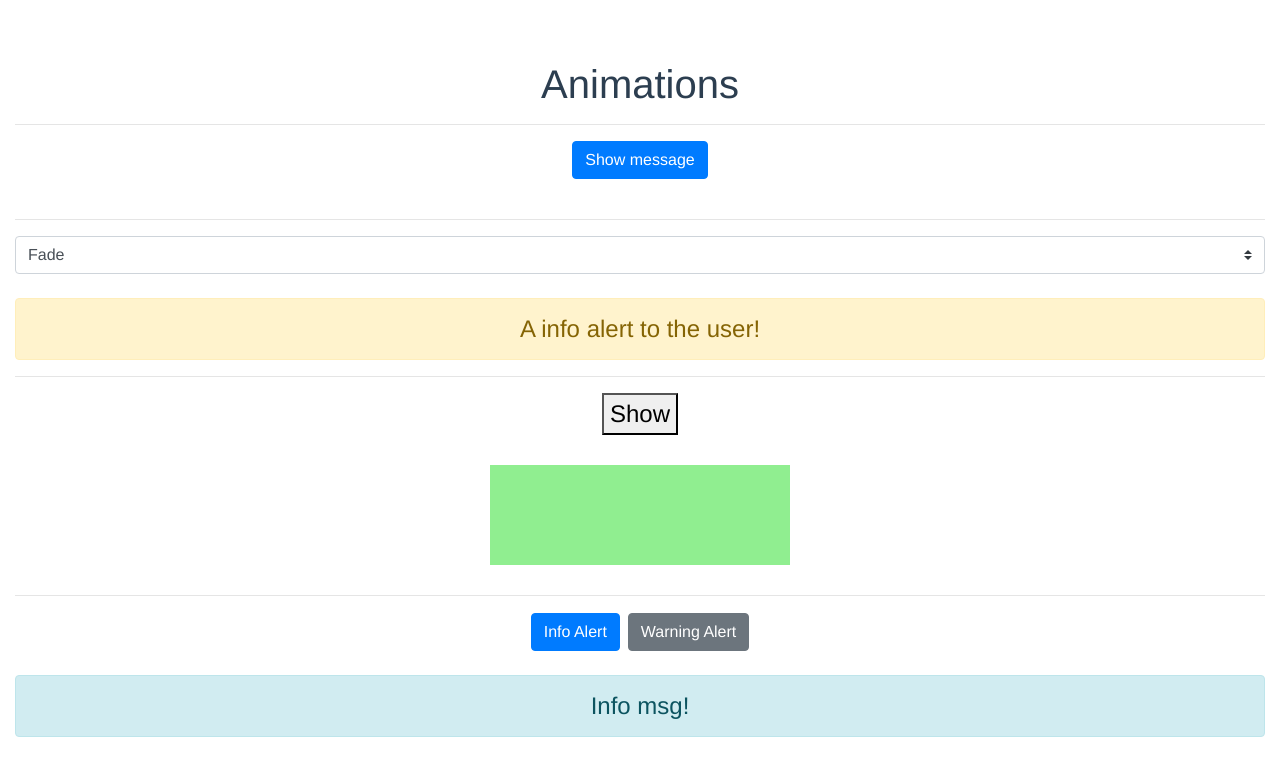
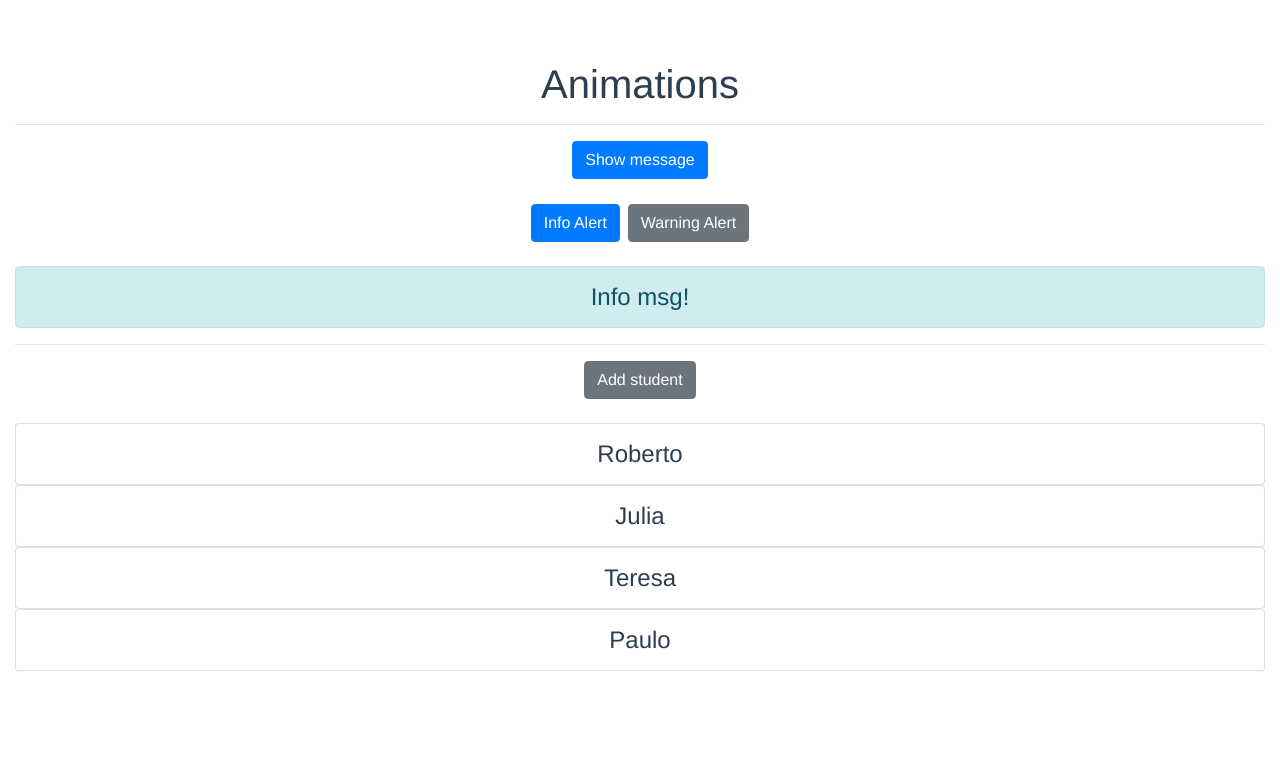
Before and after one commit to pedrosales/VueJS, a Vue app in the folder animations-transitions/animations-exercises/: page / in a window 1280 px wide. Shown: the top 776 px of the page. Built offline with nearby package versions, Linux system fonts and the light colour scheme.

Commit message:
transition-group move class

```diff
--- a/animations-transitions/animations-exercises/src/App.vue
+++ b/animations-transitions/animations-exercises/src/App.vue
@@ -18,7 +18,7 @@
     >
       <b-alert variant="info" show v-show="show">{{ message }}</b-alert>
     </transition>-->
-    <hr />
+    <!-- <hr />
     <b-select v-model="animationType" class="mb-4">
       <option value="fade">Fade</option>
       <option value="slide">Slide</option>
@@ -43,7 +43,7 @@
     >
       <div v-if="show2" class="box"></div>
     </transition>
-    <hr />
+    <hr />-->
     <div class="mb-4">
       <b-button @click="selectedAlert = 'InfoAlert'" class="mr-2" variant="primary">Info Alert</b-button>
       <b-button @click="selectedAlert = 'WarningAlert'" variant="secondary">Warning Alert</b-button>
@@ -51,6 +51,13 @@
     <transition name="fade" mode="out-in">
       <component :is="selectedAlert"></component>
     </transition>
+    <hr />
+    <b-button @click="addStudent" class="mb-4">Add student</b-button>
+    <transition-group name="slide" tag="div">
+      <b-list-group v-for="(student, i) in students" :key="student">
+        <b-list-group-item @click="removeStudent(i)">{{ student }}</b-list-group-item>
+      </b-list-group>
+    </transition-group>
   </div>
 </template>
 
@@ -62,6 +69,7 @@ export default {
   components: { WarningAlert, InfoAlert },
   data() {
     return {
+      students: ["Roberto", "Julia", "Teresa", "Paulo"],
       message: "A info alert to the user!",
       show: false,
       animationType: "fade",
@@ -110,6 +118,14 @@ export default {
     },
     leaveCancelled(el) {
       console.log("leave cancelled", el);
+    },
+    addStudent() {
+      const s = Math.random().toString(36).substring(2);
+      this.students.push(s);
+    },
+    removeStudent(index) {
+      console.log(index);
+      this.students.splice(index, 1);
     },
   },
 };
@@ -167,6 +183,8 @@ export default {
 }
 
 .slide-leave-active {
+  position: absolute;
+  width: 100%;
   animation: slide-out 2s ease;
   transition: opacity 2s;
 }
@@ -176,6 +194,10 @@ export default {
   opacity: 0;
 }
 
+.slide-move {
+  transition: transform 1s;
+}
+
 .box {
   height: 100px;
   width: 300px;
```
